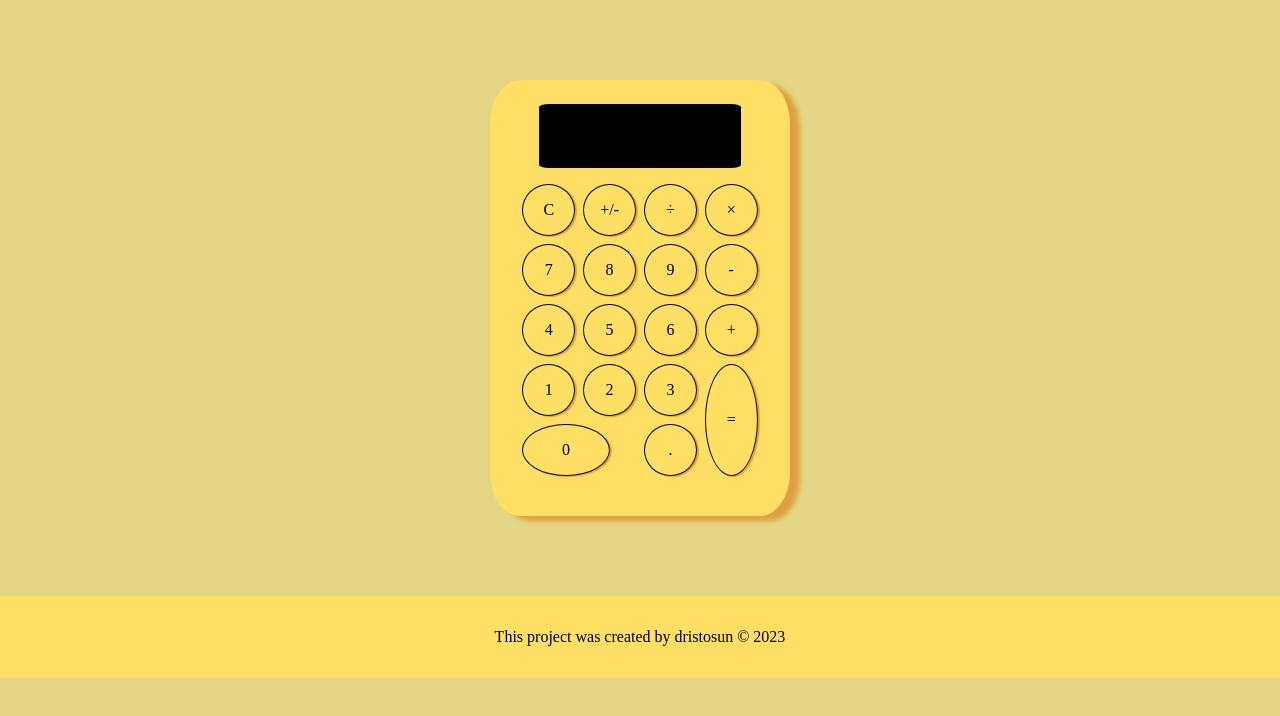
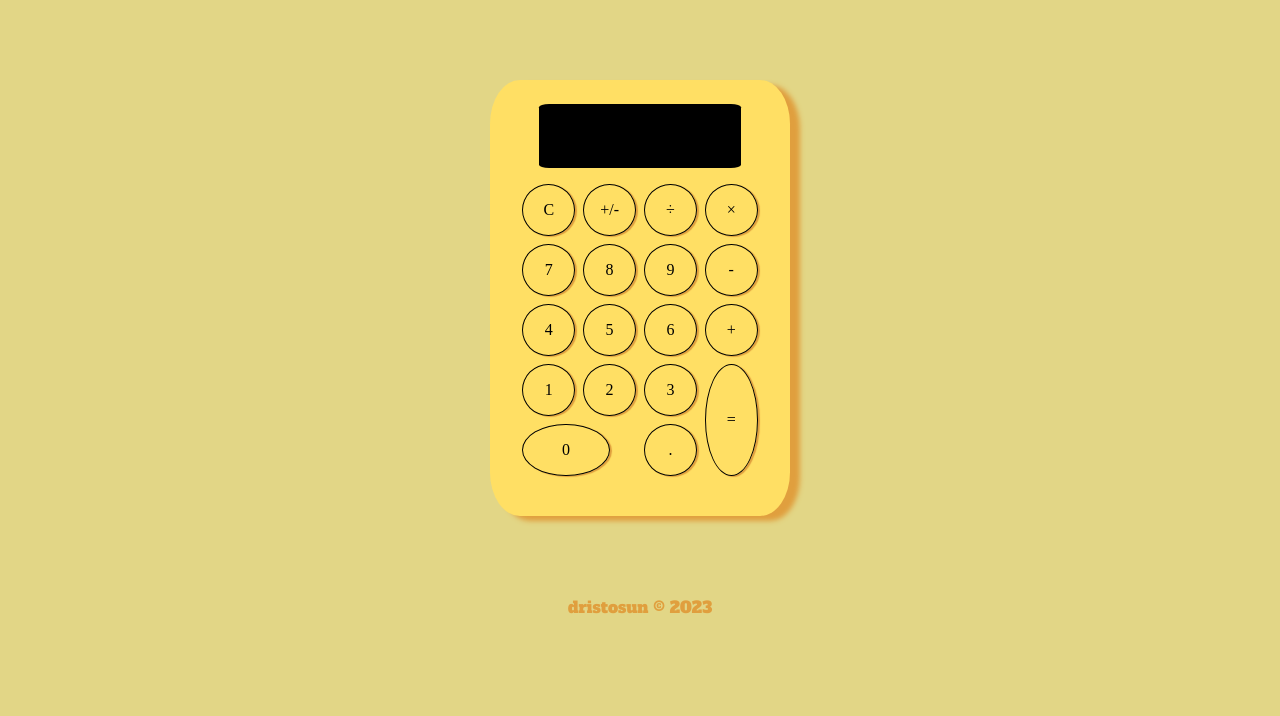
Before and after one commit to deliasoare/Calculator, a plain HTML site: page index.html in a window 1280 px wide. Drawn offline with Linux system fonts and the light colour scheme.

Commit message:
Update footer'

```diff
--- a/index.html
+++ b/index.html
@@ -38,9 +38,7 @@
                 </div>
             </div>
         </section>
-        <footer class="footer">This project was created by dristosun &#169; 2023</footer>
-
-
+        <footer class="footer">dristosun &#169; 2023</footer>
         <script src="index.js"></script>
     </body>
 </html>
--- a/styles.css
+++ b/styles.css
@@ -1,3 +1,4 @@
+@import url('https://fonts.googleapis.com/css2?family=Alfa+Slab+One&display=swap');
 :root {
     --backgroundYellow:#E2D686;
     --yellowWarning:#FFFD82;
@@ -109,8 +110,7 @@ body {
 }
 
 .footer {
-    background-color:var(--calculator);
-    width:100%;
-    padding:2rem;
     text-align:center;
+    font-family: 'Alfa Slab One', cursive;
+    color:var(--shadow);
 }
```
